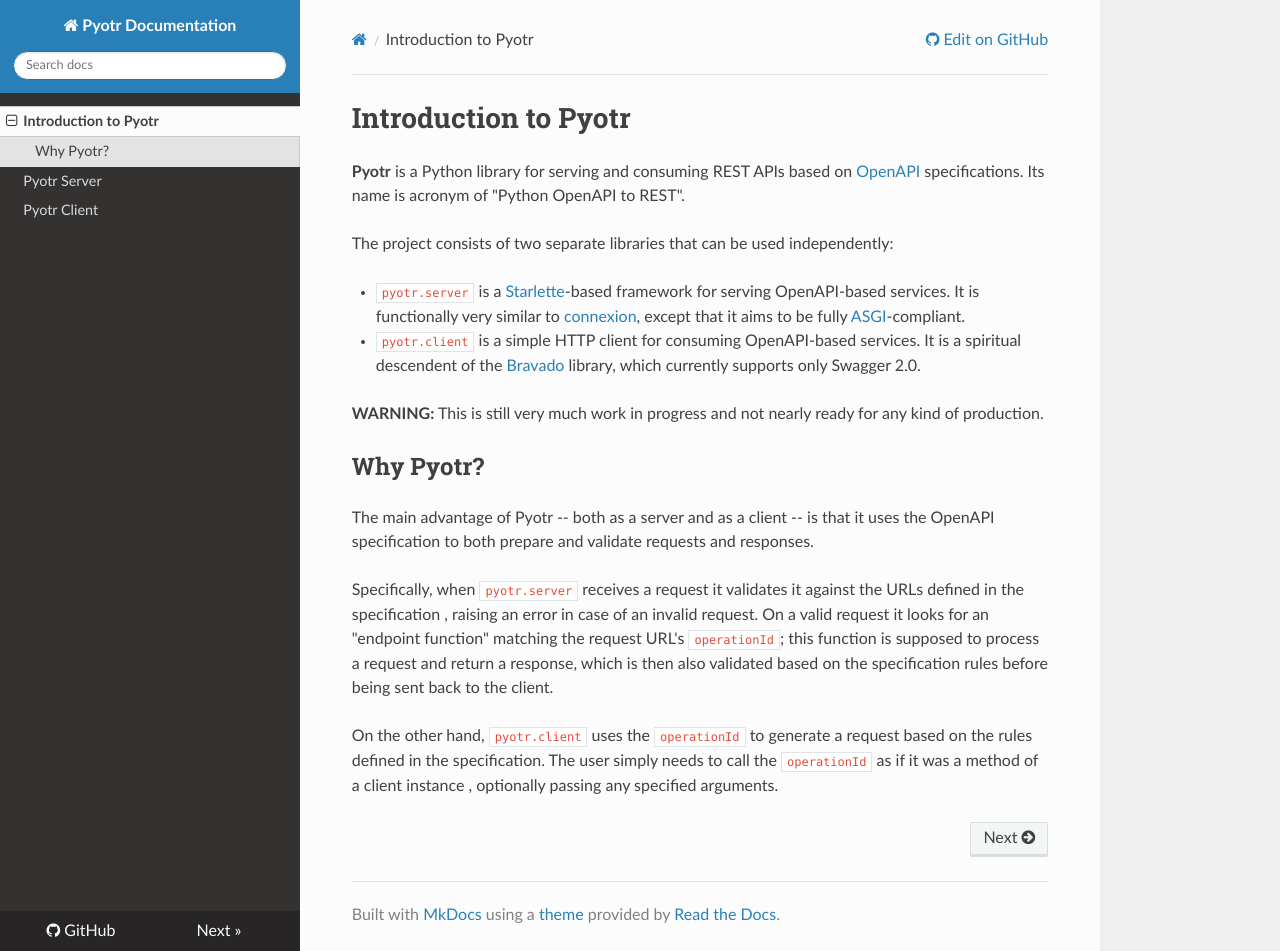
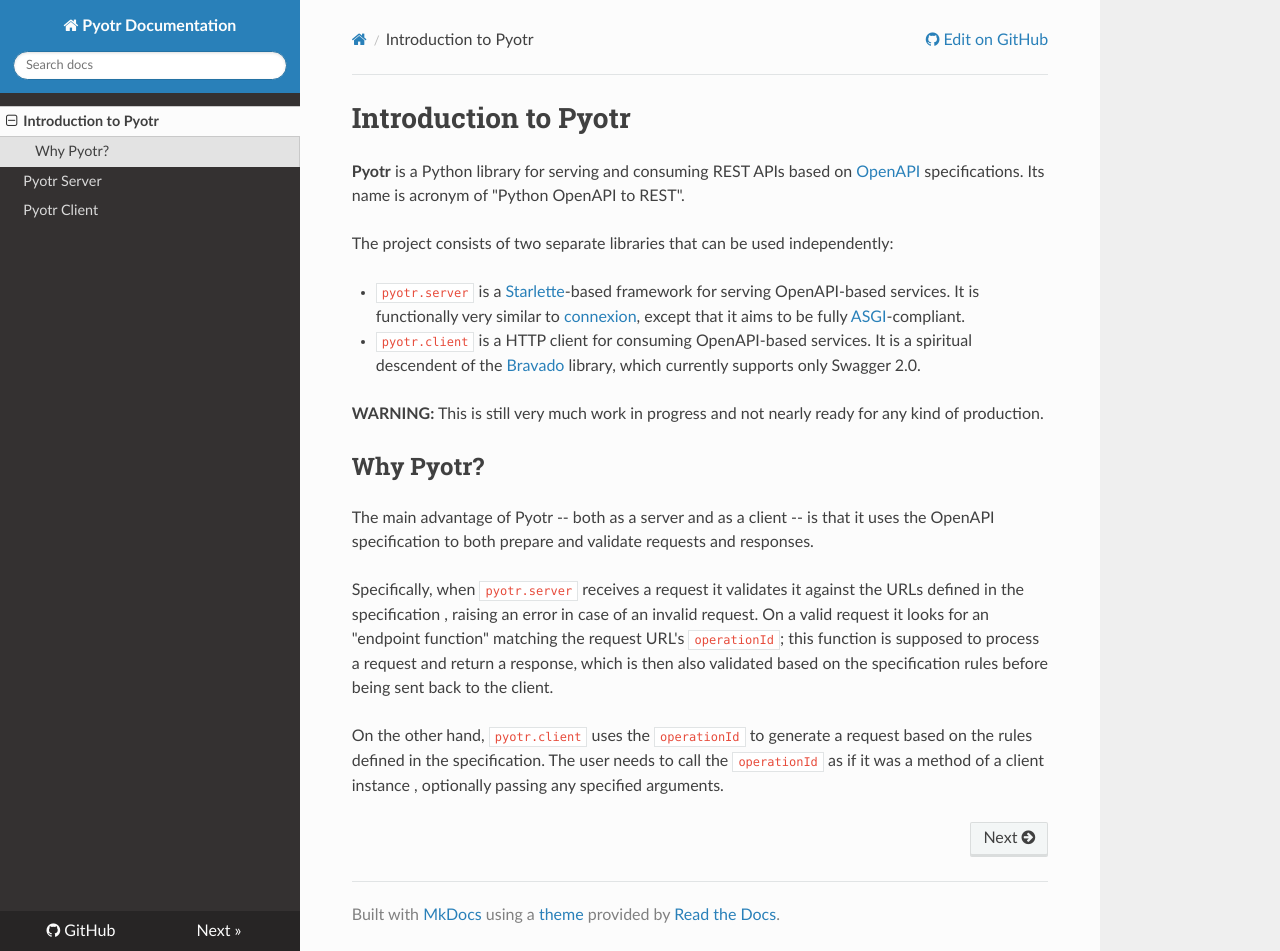
Before and after one commit to berislavlopac/pyotr, an MkDocs documentation site: the page built from docs/index.md, in a window 1280 px wide and 951 px high. Built offline with MkDocs 1.6.1, drawn with Linux system fonts in a browser that asks for light colours; nearby versions of some CDN libraries.

Commit message:
remove "simple" from docs

```diff
--- a/docs/index.md
+++ b/docs/index.md
@@ -5,7 +5,7 @@
 The project consists of two separate libraries that can be used independently:
 
 * `pyotr.server` is a [Starlette](https://www.starlette.io)-based framework for serving OpenAPI-based services. It is functionally very similar to [connexion](https://connexion.readthedocs.io), except that it aims to be fully [ASGI](https://asgi.readthedocs.io)-compliant.
-* `pyotr.client` is a simple HTTP client for consuming OpenAPI-based services. It is a spiritual descendent of the
+* `pyotr.client` is a HTTP client for consuming OpenAPI-based services. It is a spiritual descendent of the
  [Bravado](https://github.com/Yelp/bravado) library, which currently supports only Swagger 2.0.
 
 **WARNING:** This is still very much work in progress and not nearly ready for any kind of production.
@@ -21,5 +21,5 @@ Specifically, when `pyotr.server` receives a request it validates it against the
   also validated based on the specification rules before being sent back to the client.
 
 On the other hand, `pyotr.client` uses the `operationId` to generate a request based on the rules defined in the
- specification. The user simply needs to call the `operationId` as if it was a method of a client instance
+ specification. The user needs to call the `operationId` as if it was a method of a client instance
  , optionally passing any specified arguments.
```
Also changed, not shown: README.md (+1 -1 lines), docs/client.md (+1 -1 lines).
